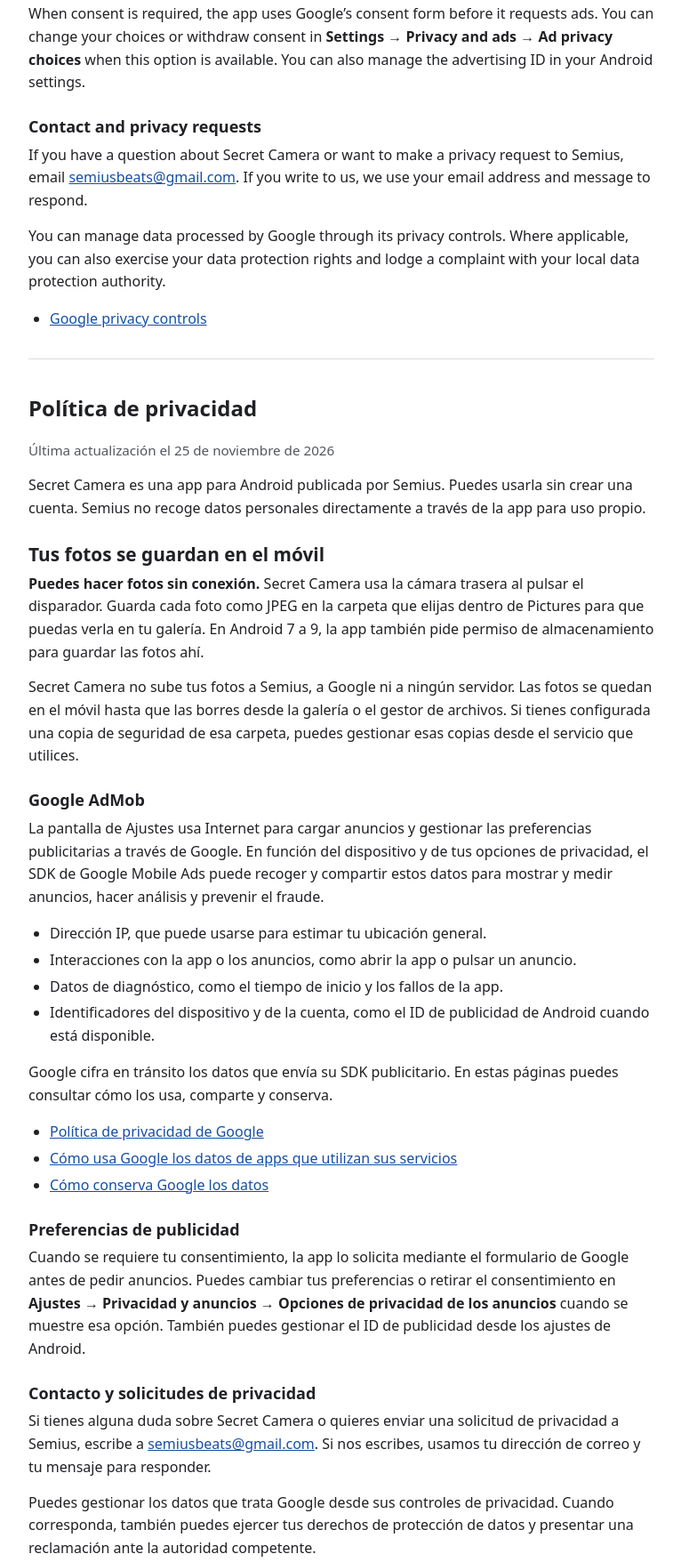
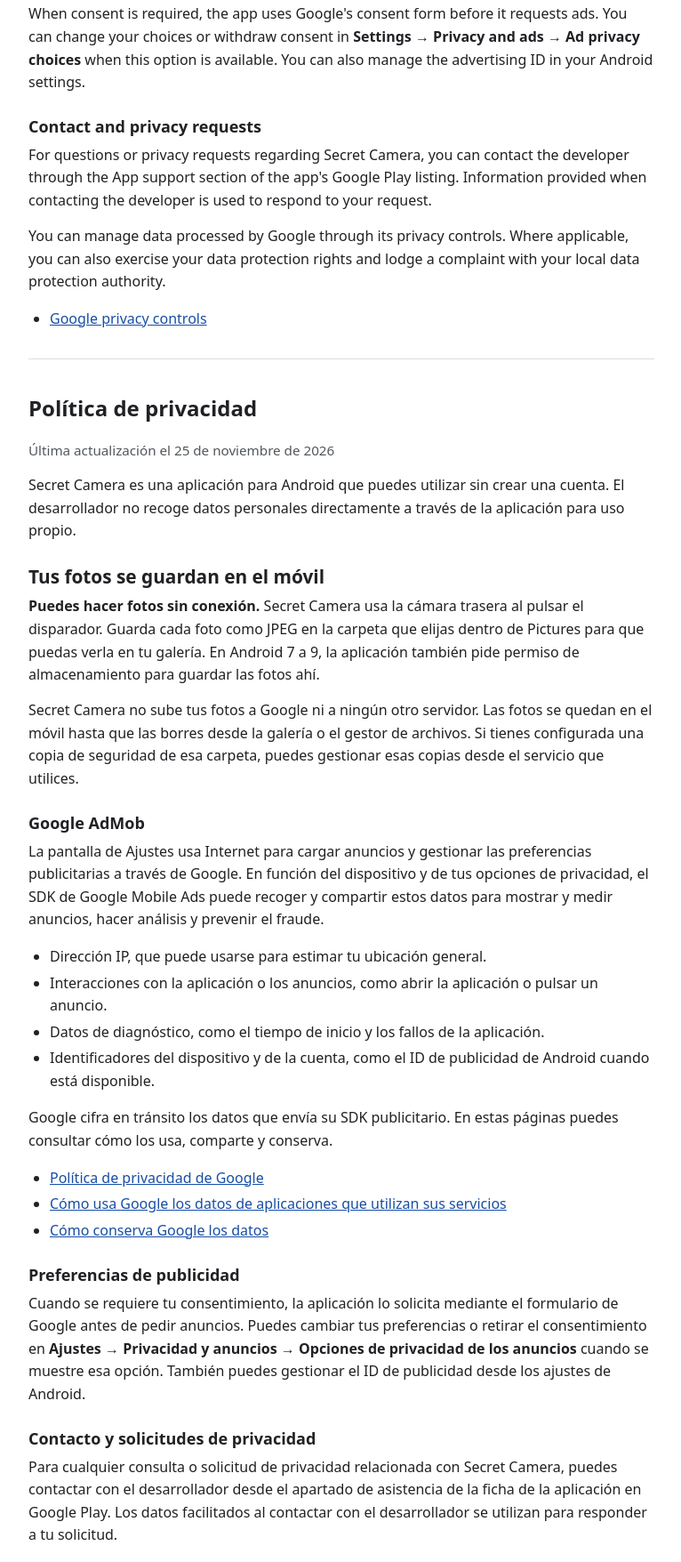
Before and after one commit to Semius/privacy, a plain HTML site: page secretcamera.html in a window 1280 px wide. Shown: the part 1044-2800 px from the top of the page at 89% size, without its empty margins (256-1022 px from the left). Drawn offline with Linux system fonts and the light colour scheme.

Commit message:
Update secretcamera.html

```diff
--- a/secretcamera.html
+++ b/secretcamera.html
@@ -40,11 +40,13 @@
     <article id="en" lang="en" aria-labelledby="policy-en">
       <h2 id="policy-en">Privacy Policy</h2>
       <p class="updated">Last updated <time datetime="2026-11-25">November 25, 2026</time></p>
-      <p>Semius publishes Secret Camera for Android. The app works without an account. Semius does not directly collect personal data through the app for its own use.</p>
+
+      <p>Secret Camera is an Android app that works without an account. The developer does not directly collect personal data through the app for its own use.</p>
 
       <h3 class="photo-heading">Your photos are saved on your device</h3>
       <p><strong>You can take photos offline.</strong> Secret Camera uses the rear camera when you tap the shutter. It saves each photo as a JPEG in the folder you choose under Pictures, where it can be viewed in your gallery. On Android 7 to 9, the app also asks for storage permission to save photos there.</p>
-      <p>Secret Camera does not upload your photos to Semius, Google or any other server. Photos stay on your device until you delete them from the gallery or file manager. If a backup service is set to sync that folder, you can manage those copies through that service.</p>
+
+      <p>Secret Camera does not upload your photos to Google or any other server. Photos stay on your device until you delete them from the gallery or file manager. If a backup service is set to sync that folder, you can manage those copies through that service.</p>
 
       <h3>Google AdMob</h3>
       <p>The Settings screen uses the internet to load ads and manage advertising choices through Google. Depending on your device and privacy choices, the Google Mobile Ads SDK may collect and share the following data for advertising, measurement, analytics and fraud prevention.</p>
@@ -54,6 +56,7 @@
         <li>Diagnostic information, such as startup times and crashes.</li>
         <li>Device and account identifiers, such as the Android advertising ID when available.</li>
       </ul>
+
       <p>Google encrypts data sent by its ads SDK in transit. For details on how Google uses, shares and keeps this data, see these pages.</p>
       <ul>
         <li><a href="https://policies.google.com/privacy?hl=en">Google Privacy Policy</a></li>
@@ -62,10 +65,11 @@
       </ul>
 
       <h3>Advertising choices</h3>
-      <p>When consent is required, the app uses Google’s consent form before it requests ads. You can change your choices or withdraw consent in <strong>Settings → Privacy and ads → Ad privacy choices</strong> when this option is available. You can also manage the advertising ID in your Android settings.</p>
+      <p>When consent is required, the app uses Google's consent form before it requests ads. You can change your choices or withdraw consent in <strong>Settings → Privacy and ads → Ad privacy choices</strong> when this option is available. You can also manage the advertising ID in your Android settings.</p>
 
       <h3>Contact and privacy requests</h3>
-      <p>If you have a question about Secret Camera or want to make a privacy request to Semius, email <a href="mailto:semiusbeats@gmail.com">semiusbeats@gmail.com</a>. If you write to us, we use your email address and message to respond.</p>
+      <p>For questions or privacy requests regarding Secret Camera, you can contact the developer through the App support section of the app's Google Play listing. Information provided when contacting the developer is used to respond to your request.</p>
+
       <p>You can manage data processed by Google through its privacy controls. Where applicable, you can also exercise your data protection rights and lodge a complaint with your local data protection authority.</p>
       <ul>
         <li><a href="https://myaccount.google.com/data-and-privacy?hl=en">Google privacy controls</a></li>
@@ -75,32 +79,36 @@
     <article id="es" lang="es" aria-labelledby="policy-es">
       <h2 id="policy-es">Política de privacidad</h2>
       <p class="updated">Última actualización el <time datetime="2026-11-25">25 de noviembre de 2026</time></p>
-      <p>Secret Camera es una app para Android publicada por Semius. Puedes usarla sin crear una cuenta. Semius no recoge datos personales directamente a través de la app para uso propio.</p>
+
+      <p>Secret Camera es una aplicación para Android que puedes utilizar sin crear una cuenta. El desarrollador no recoge datos personales directamente a través de la aplicación para uso propio.</p>
 
       <h3 class="photo-heading">Tus fotos se guardan en el móvil</h3>
-      <p><strong>Puedes hacer fotos sin conexión.</strong> Secret Camera usa la cámara trasera al pulsar el disparador. Guarda cada foto como JPEG en la carpeta que elijas dentro de Pictures para que puedas verla en tu galería. En Android 7 a 9, la app también pide permiso de almacenamiento para guardar las fotos ahí.</p>
-      <p>Secret Camera no sube tus fotos a Semius, a Google ni a ningún servidor. Las fotos se quedan en el móvil hasta que las borres desde la galería o el gestor de archivos. Si tienes configurada una copia de seguridad de esa carpeta, puedes gestionar esas copias desde el servicio que utilices.</p>
+      <p><strong>Puedes hacer fotos sin conexión.</strong> Secret Camera usa la cámara trasera al pulsar el disparador. Guarda cada foto como JPEG en la carpeta que elijas dentro de Pictures para que puedas verla en tu galería. En Android 7 a 9, la aplicación también pide permiso de almacenamiento para guardar las fotos ahí.</p>
+
+      <p>Secret Camera no sube tus fotos a Google ni a ningún otro servidor. Las fotos se quedan en el móvil hasta que las borres desde la galería o el gestor de archivos. Si tienes configurada una copia de seguridad de esa carpeta, puedes gestionar esas copias desde el servicio que utilices.</p>
 
       <h3>Google AdMob</h3>
       <p>La pantalla de Ajustes usa Internet para cargar anuncios y gestionar las preferencias publicitarias a través de Google. En función del dispositivo y de tus opciones de privacidad, el SDK de Google Mobile Ads puede recoger y compartir estos datos para mostrar y medir anuncios, hacer análisis y prevenir el fraude.</p>
       <ul>
         <li>Dirección IP, que puede usarse para estimar tu ubicación general.</li>
-        <li>Interacciones con la app o los anuncios, como abrir la app o pulsar un anuncio.</li>
-        <li>Datos de diagnóstico, como el tiempo de inicio y los fallos de la app.</li>
+        <li>Interacciones con la aplicación o los anuncios, como abrir la aplicación o pulsar un anuncio.</li>
+        <li>Datos de diagnóstico, como el tiempo de inicio y los fallos de la aplicación.</li>
         <li>Identificadores del dispositivo y de la cuenta, como el ID de publicidad de Android cuando está disponible.</li>
       </ul>
+
       <p>Google cifra en tránsito los datos que envía su SDK publicitario. En estas páginas puedes consultar cómo los usa, comparte y conserva.</p>
       <ul>
         <li><a href="https://policies.google.com/privacy?hl=es">Política de privacidad de Google</a></li>
-        <li><a href="https://policies.google.com/technologies/partner-sites?hl=es">Cómo usa Google los datos de apps que utilizan sus servicios</a></li>
+        <li><a href="https://policies.google.com/technologies/partner-sites?hl=es">Cómo usa Google los datos de aplicaciones que utilizan sus servicios</a></li>
         <li><a href="https://policies.google.com/technologies/retention?hl=es">Cómo conserva Google los datos</a></li>
       </ul>
 
       <h3>Preferencias de publicidad</h3>
-      <p>Cuando se requiere tu consentimiento, la app lo solicita mediante el formulario de Google antes de pedir anuncios. Puedes cambiar tus preferencias o retirar el consentimiento en <strong>Ajustes → Privacidad y anuncios → Opciones de privacidad de los anuncios</strong> cuando se muestre esa opción. También puedes gestionar el ID de publicidad desde los ajustes de Android.</p>
+      <p>Cuando se requiere tu consentimiento, la aplicación lo solicita mediante el formulario de Google antes de pedir anuncios. Puedes cambiar tus preferencias o retirar el consentimiento en <strong>Ajustes → Privacidad y anuncios → Opciones de privacidad de los anuncios</strong> cuando se muestre esa opción. También puedes gestionar el ID de publicidad desde los ajustes de Android.</p>
 
       <h3>Contacto y solicitudes de privacidad</h3>
-      <p>Si tienes alguna duda sobre Secret Camera o quieres enviar una solicitud de privacidad a Semius, escribe a <a href="mailto:semiusbeats@gmail.com">semiusbeats@gmail.com</a>. Si nos escribes, usamos tu dirección de correo y tu mensaje para responder.</p>
+      <p>Para cualquier consulta o solicitud de privacidad relacionada con Secret Camera, puedes contactar con el desarrollador desde el apartado de asistencia de la ficha de la aplicación en Google Play. Los datos facilitados al contactar con el desarrollador se utilizan para responder a tu solicitud.</p>
+
       <p>Puedes gestionar los datos que trata Google desde sus controles de privacidad. Cuando corresponda, también puedes ejercer tus derechos de protección de datos y presentar una reclamación ante la autoridad competente.</p>
       <ul>
         <li><a href="https://myaccount.google.com/data-and-privacy?hl=es">Controles de privacidad de Google</a></li>
```
